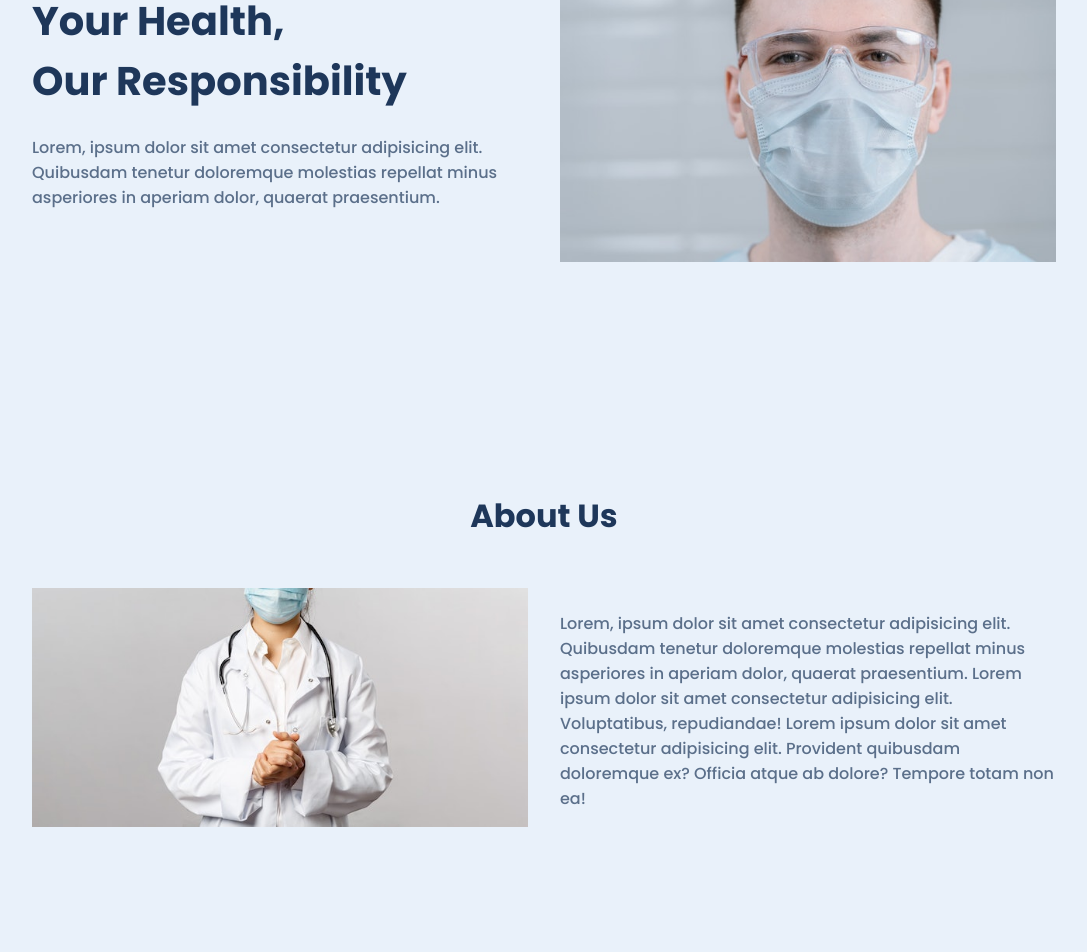
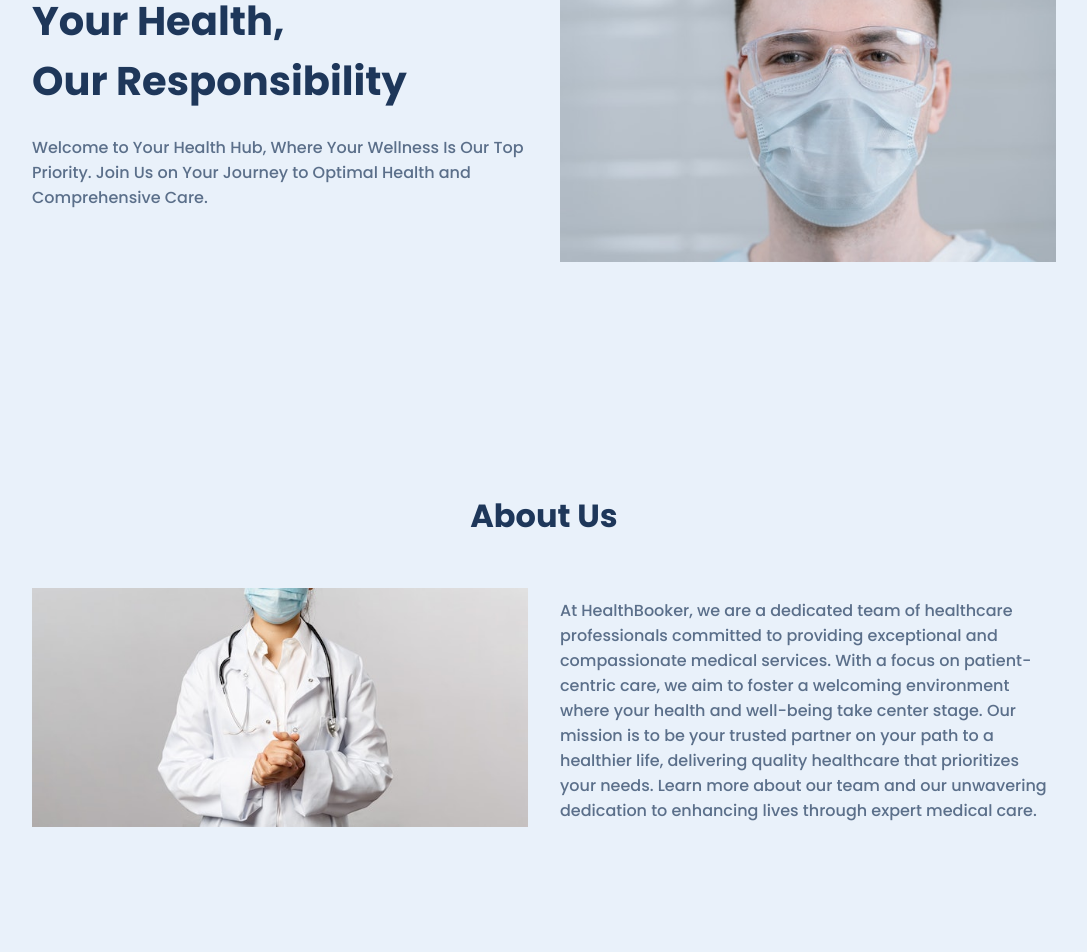
Before and after one commit to tushar-glitch/healthbooker, a React (Create React App) app in the folder client/: page / in a window 1280 px wide. Shown: the part 360-1312 px from the top of the page, without its empty margins (96-1183 px from the left). Built offline with nearby package versions, Linux system fonts and the light colour scheme; no server answers.

Commit message:
node version verified

```diff
--- a/client/src/components/AboutUs.jsx
+++ b/client/src/components/AboutUs.jsx
@@ -15,13 +15,7 @@ const AboutUs = () => {
           </div>
           <div className="hero-content">
             <p>
-              Lorem, ipsum dolor sit amet consectetur adipisicing elit.
-              Quibusdam tenetur doloremque molestias repellat minus asperiores
-              in aperiam dolor, quaerat praesentium. Lorem ipsum dolor sit amet
-              consectetur adipisicing elit. Voluptatibus, repudiandae! Lorem
-              ipsum dolor sit amet consectetur adipisicing elit. Provident
-              quibusdam doloremque ex? Officia atque ab dolore? Tempore totam
-              non ea!
+            At HealthBooker, we are a dedicated team of healthcare professionals committed to providing exceptional and compassionate medical services. With a focus on patient-centric care, we aim to foster a welcoming environment where your health and well-being take center stage. Our mission is to be your trusted partner on your path to a healthier life, delivering quality healthcare that prioritizes your needs. Learn more about our team and our unwavering dedication to enhancing lives through expert medical care.
             </p>
           </div>
         </div>
--- a/client/src/components/Hero.jsx
+++ b/client/src/components/Hero.jsx
@@ -11,9 +11,7 @@ const Hero = () => {
           Our Responsibility
         </h1>
         <p>
-          Lorem, ipsum dolor sit amet consectetur adipisicing elit. Quibusdam
-          tenetur doloremque molestias repellat minus asperiores in aperiam
-          dolor, quaerat praesentium.
+        Welcome to Your Health Hub, Where Your Wellness Is Our Top Priority. Join Us on Your Journey to Optimal Health and Comprehensive Care.
         </p>
       </div>
       <div className="hero-img">
```
Also changed, not shown: 1 other file (tests, documents, lock files or other folders).
